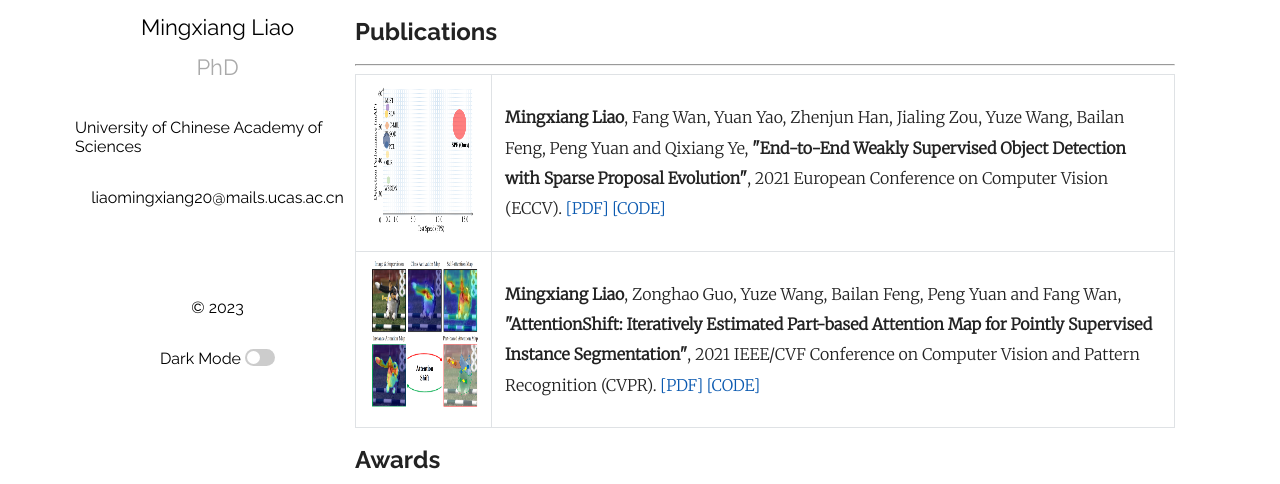
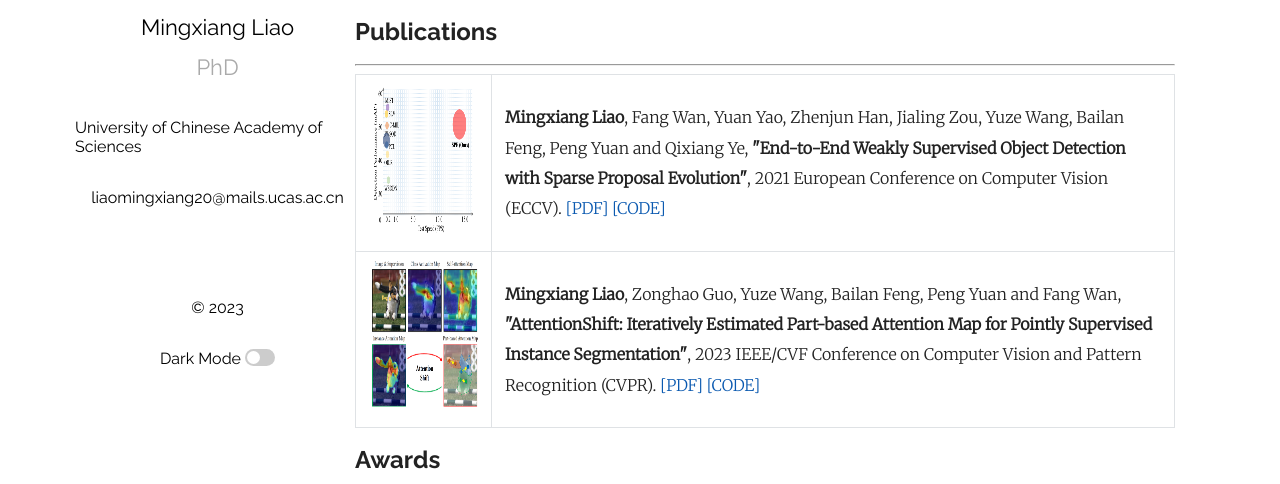
Before and after one commit to MingXiangL/MingxiangL.github.io, a Jekyll site: the page built from index.md, in a window 1280 px wide and 998 px high. Shown: the part 338-822 px from the top of the window. Built offline with Jekyll 4.4.1, drawn with Linux system fonts in a browser that asks for light colours; some web fonts are replaced; our own code applies the rules of GitHub Pages for plain Markdown files; a script that is not in the unit is left out; comment, search, counter and statistics services are not loaded.

Commit message:
Update index.md

```diff
--- a/index.md
+++ b/index.md
@@ -21,7 +21,7 @@ My research interests are computer vision and representation learning. Recently,
 <tr>
 <td><img src="/AttnShift.png"  height="150" width="415"></td>
 <td><b>Mingxiang Liao</b>, Zonghao Guo, Yuze Wang, Bailan Feng, Peng Yuan and Fang Wan,
-<b>"AttentionShift: Iteratively Estimated Part-based Attention Map for Pointly Supervised Instance Segmentation"</b>, 2021 IEEE/CVF Conference on Computer Vision and Pattern Recognition (CVPR). <a href="">[PDF]</a> <a href="">[CODE]</a>
+<b>"AttentionShift: Iteratively Estimated Part-based Attention Map for Pointly Supervised Instance Segmentation"</b>, 2023 IEEE/CVF Conference on Computer Vision and Pattern Recognition (CVPR). <a>[PDF]</a> <a>[CODE]</a>
 </td>
 </tr>
 
```
